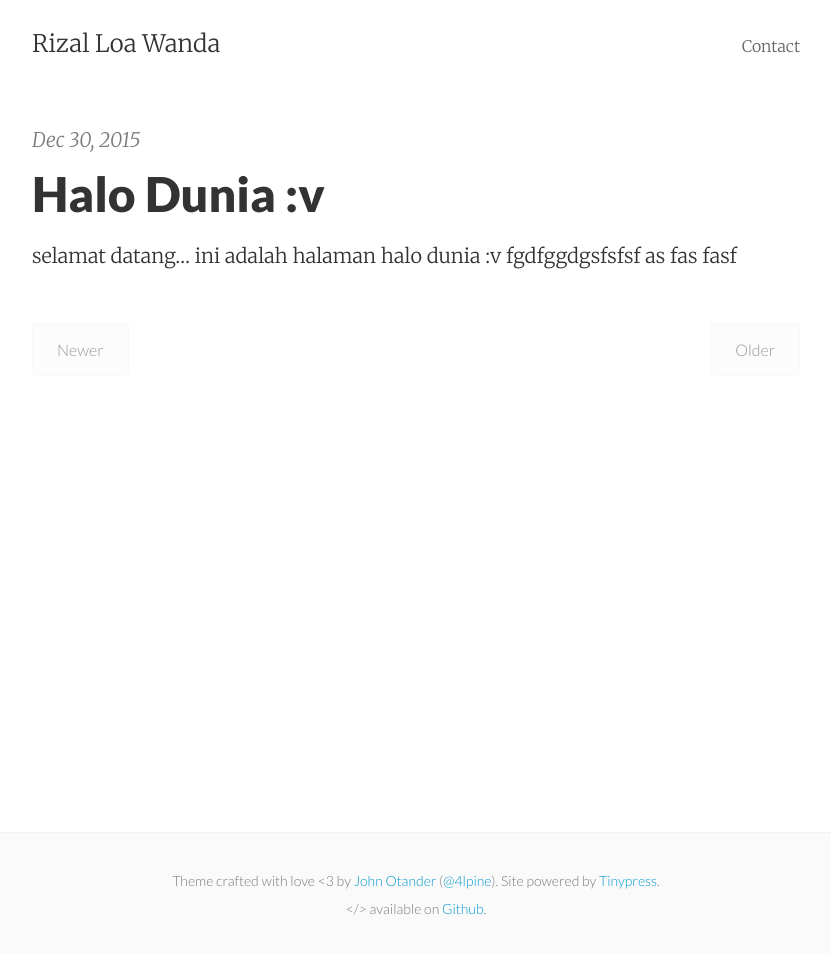
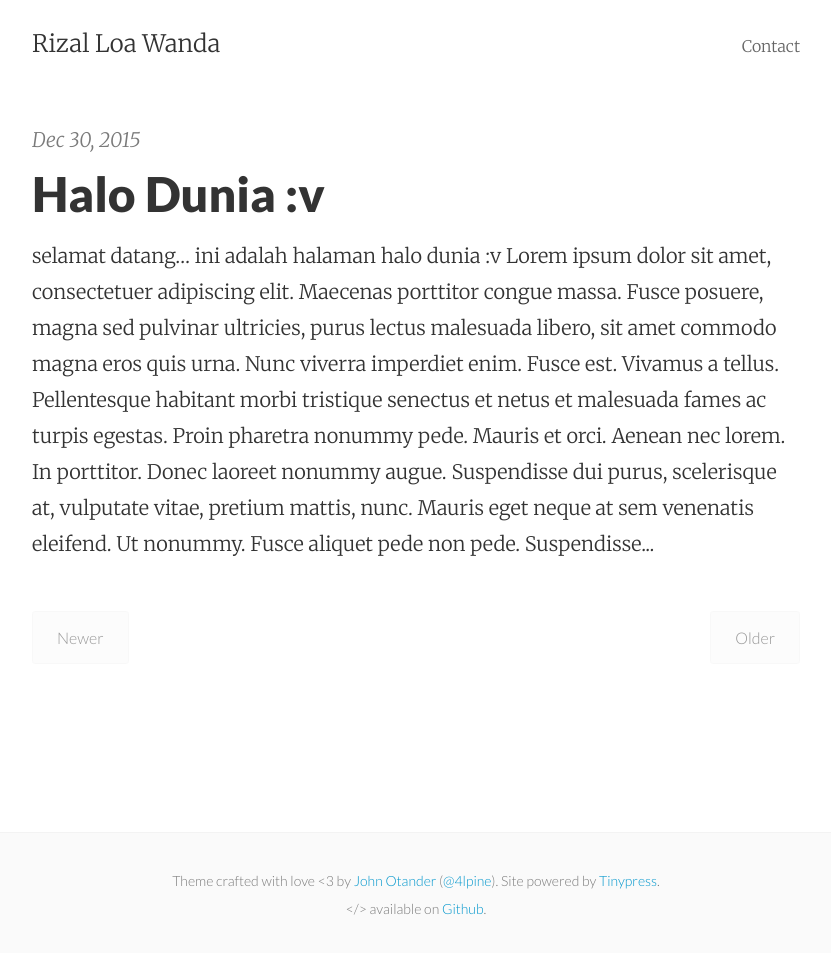
Before and after one commit to riloaw/riloaw.github.io, a Jekyll site: the page built from index.html, in a window 1280 px wide. Shown: the whole page, without its empty margins (224-1055 px from the left). Built offline with Jekyll 4.4.1, drawn with Linux system fonts in a browser that asks for light colours; the list of posts is cut into pages by our own code.

Commit message:
Post update: Halo Dunia :v

```diff
--- a/_posts/2015-12-30-halo-dunia-v.markdown
+++ b/_posts/2015-12-30-halo-dunia-v.markdown
@@ -7,5 +7,22 @@
 ---
 selamat datang... ini adalah halaman halo dunia :v
 [![IMAGE ALT TEXT HERE](http://img.youtube.com/vi/4OyoWAZEcIE/0.jpg)](http://www.youtube.com/watch?v=4OyoWAZEcIE)
-
-fgdfggdgsfsfsf as fas fasf
+Lorem ipsum dolor sit amet, consectetuer adipiscing elit. Maecenas porttitor congue massa. Fusce posuere, magna sed pulvinar ultricies, purus lectus malesuada libero, sit amet commodo magna eros quis urna.
+Nunc viverra imperdiet enim. Fusce est. Vivamus a tellus.
+Pellentesque habitant morbi tristique senectus et netus et malesuada fames ac turpis egestas. Proin pharetra nonummy pede. Mauris et orci.
+Aenean nec lorem. In porttitor. Donec laoreet nonummy augue.
+Suspendisse dui purus, scelerisque at, vulputate vitae, pretium mattis, nunc. Mauris eget neque at sem venenatis eleifend. Ut nonummy.
+Fusce aliquet pede non pede. Suspendisse dapibus lorem pellentesque magna. Integer nulla.
+Donec blandit feugiat ligula. Donec hendrerit, felis et imperdiet euismod, purus ipsum pretium metus, in lacinia nulla nisl eget sapien. Donec ut est in lectus consequat consequat.
+Etiam eget dui. Aliquam erat volutpat. Sed at lorem in nunc porta tristique.
+Proin nec augue. Quisque aliquam tempor magna. Pellentesque habitant morbi tristique senectus et netus et malesuada fames ac turpis egestas.
+Nunc ac magna. Maecenas odio dolor, vulputate vel, auctor ac, accumsan id, felis. Pellentesque cursus sagittis felis.
+Pellentesque porttitor, velit lacinia egestas auctor, diam eros tempus arcu, nec vulputate augue magna vel risus. Cras non magna vel ante adipiscing rhoncus. Vivamus a mi.
+Morbi neque. Aliquam erat volutpat. Integer ultrices lobortis eros.
+Pellentesque habitant morbi tristique senectus et netus et malesuada fames ac turpis egestas. Proin semper, ante vitae sollicitudin posuere, metus quam iaculis nibh, vitae scelerisque nunc massa eget pede. Sed velit urna, interdum vel, ultricies vel, faucibus at, quam.
+Donec elit est, consectetuer eget, consequat quis, tempus quis, wisi. In in nunc. Class aptent taciti sociosqu ad litora torquent per conubia nostra, per inceptos hymenaeos.
+Donec ullamcorper fringilla eros. Fusce in sapien eu purus dapibus commodo. Cum sociis natoque penatibus et magnis dis parturient montes, nascetur ridiculus mus.
+Cras faucibus condimentum odio. Sed ac ligula. Aliquam at eros.
+Etiam at ligula et tellus ullamcorper ultrices. In fermentum, lorem non cursus porttitor, diam urna accumsan lacus, sed interdum wisi nibh nec nisl. Ut tincidunt volutpat urna.
+Mauris eleifend nulla eget mauris. Sed cursus quam id felis. Curabitur posuere quam vel nibh.
+Cras dapibus dapibus nisl. Vestibulum quis dolor a felis congue vehicula. Maecenas pede purus, tristique ac, tempus eget, egestas quis, mauris.
```
